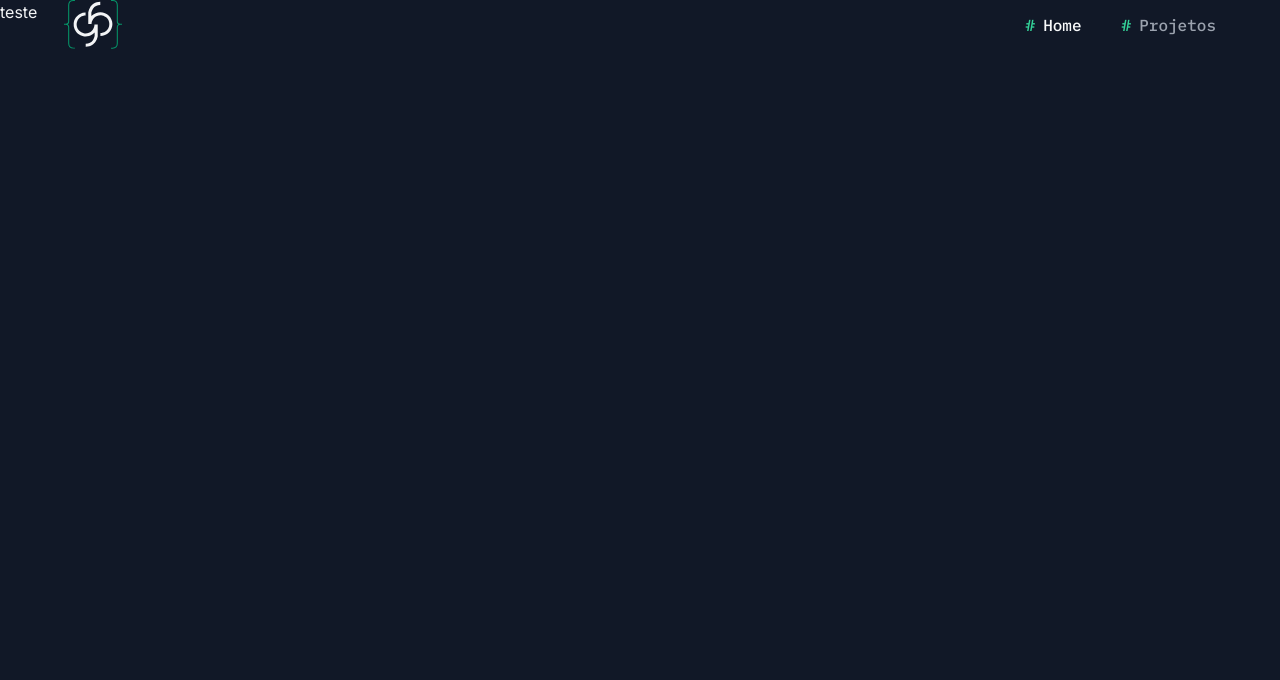
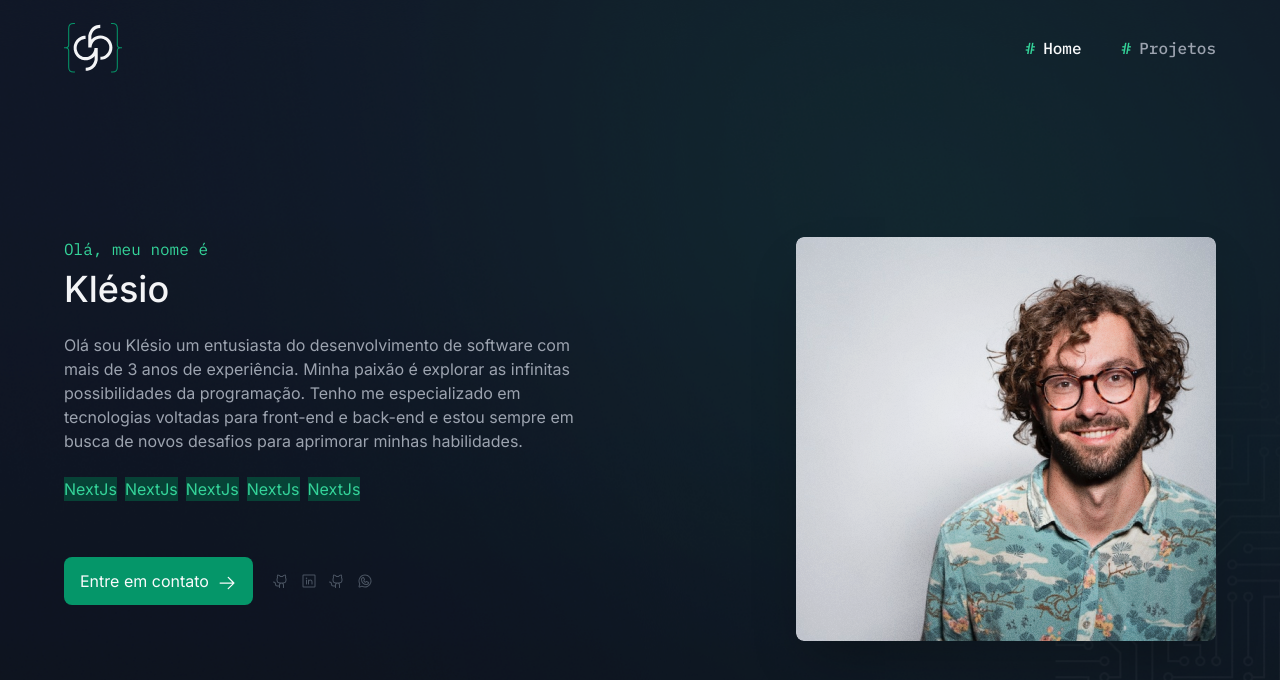
Before and after one commit to klsio22/portifolio-klesio-dev, a Next.js app: page / in a window 1280 px wide. Shown: the top 680 px of the page. Built offline with nearby package versions, Linux system fonts and the light colour scheme.

Commit message:
feat(home): finished HeroSection

```diff
--- /dev/null
+++ b/app/components/button/index.tsx
@@ -0,0 +1,18 @@
+import { cn } from "@/app/lib/utilits";
+import { ButtonHTMLAttributes } from "react";
+
+type ButtonProps = ButtonHTMLAttributes<HTMLButtonElement>;
+
+export const Button = ({ children, className, ...props }: ButtonProps) => {
+  return (
+    <button
+      className={cn(
+        "bg-emerald-600 py-3 px-4 rounded-lg text-gray-50 flex items-start justify-center gap-2 hover:bg-emerald-500 transition-all disabled:opacity-0",
+        className
+      )}
+      {...props}
+    >
+      {children}
+    </button>
+  );
+};
--- a/app/components/header/index.tsx
+++ b/app/components/header/index.tsx
@@ -15,7 +15,7 @@ const NAV_ITEM = [
 
 export const Header = () => {
   return (
-    <header className="absolute top-0 w-full z-10 h-24">
+    <header className="absolute top-0 z-10 h-24 w-full flex items-center justify-center">
       <div className="container flex items-center justify-between">
         <Link href="/" className="">
           <Image
@@ -23,6 +23,7 @@ export const Header = () => {
             height={49}
             alt="Logo GB Dev"
             src="/images/logo.svg"
+
           />
         </Link>
 
--- a/app/components/pages/home/hero-section/index.tsx
+++ b/app/components/pages/home/hero-section/index.tsx
@@ -1,4 +1,63 @@
-export const HeroSection=()=>{
+import { TechBadge } from "@/app/components/tech-badge/index";
+import Image from "next/image";
+import { Button } from "../../../button/index";
+import {
+  ArrowRight,
+  GithubLogo,
+  LinkedinLogo,
+  WhatsappLogo,
+} from "@phosphor-icons/react/dist/ssr";
 
-return <section>teste</section>
-}
+const Mock_CONTACT = [
+  { id: 1, url: "https://github.com.br", icon: <GithubLogo size={16} /> },
+  { id: 2, url: "https://github.com.br", icon: <LinkedinLogo size={16} /> },
+  { id: 3, url: "https://github.com.br", icon: <GithubLogo size={16} /> },
+  { id: 4, url: "https://github.com.br", icon: <WhatsappLogo size={16} /> },
+];
+
+export const HeroSection = () => {
+  return (
+    <section className="w-full lg:h-[755px] bg-hero-image bg-cover bg-center bg-no-repeat flex flex-col justify-end pb-10 sm:pb-32 py-32 lg:pb-[110px]">
+      <div className="container flex items-start justify-between flex-col-reverse lg:flex-row">
+        <div className="w-full lg:max-w-[530px]">
+          <p className="font-mono text-emerald-400">Olá, meu nome é</p>
+          <h2 className="text-4xl font-medium mt-2">Klésio</h2>
+
+          <p className="text-gray-400 my-6 text-sm sm:text-base">
+            Olá sou Klésio um entusiasta do desenvolvimento de software com mais
+            de 3 anos de experiência. Minha paixão é explorar as infinitas
+            possibilidades da programação. Tenho me especializado em tecnologias
+            voltadas para front-end e back-end e estou sempre em busca de novos
+            desafios para aprimorar minhas habilidades.
+          </p>
+
+          <div className="flex flex-wrap gap-x-2 gap-y-3">
+            {Array.from({ length: 5 }).map((_, index) => (
+              <TechBadge name="NextJs" key={index} />
+            ))}
+          </div>
+
+          <div className="my-6 lg:mt-10 flex sm:items-center sm:gap-5 flex-col sm:flex-row">
+            <Button className="flex items-end justify-center">
+              Entre em contato <ArrowRight size={20} />
+            </Button>
+            <div className="text-2xl text-gray-600 flex items-center h-20 gap-3">
+              {Mock_CONTACT.map((contact) => (
+                <a href={contact.url} key={contact.id} target="_blank">
+                  {contact.icon}
+                </a>
+              ))}
+            </div>
+          </div>
+        </div>
+        <Image
+          width={420}
+          height={404}
+          src="/images/profile-pic.png"
+          alt="Foto de perfil do Klésio"
+          className="w-[300px] h-[300px] lg:w-[420px] lg:h-[404px] mb-6 lg:mb-0 shadow-2xl rounded-lg object-contain"
+        />
+      </div>
+    </section>
+  );
+};
--- /dev/null
+++ b/app/components/tech-badge/index.tsx
@@ -0,0 +1,7 @@
+type TechBadgePros = {
+  name: string;
+};
+
+export const TechBadge = ({ name }: TechBadgePros) => {
+  return <span className="text-emerald-400 bg-emerald-900/80">{name}</span>;
+};
--- a/package.json
+++ b/package.json
@@ -11,6 +11,7 @@
   "dependencies": {
     "@graphcms/rich-text-react-renderer": "0.6.1",
     "@hookform/resolvers": "3.0.1",
+    "@phosphor-icons/react": "^2.0.13",
     "@rocketseat/eslint-config": "1.2.0",
     "@types/node": "18.15.11",
     "@types/react": "18.0.33",
```
Also changed, not shown: 2 other files (tests, documents, lock files or other folders).
